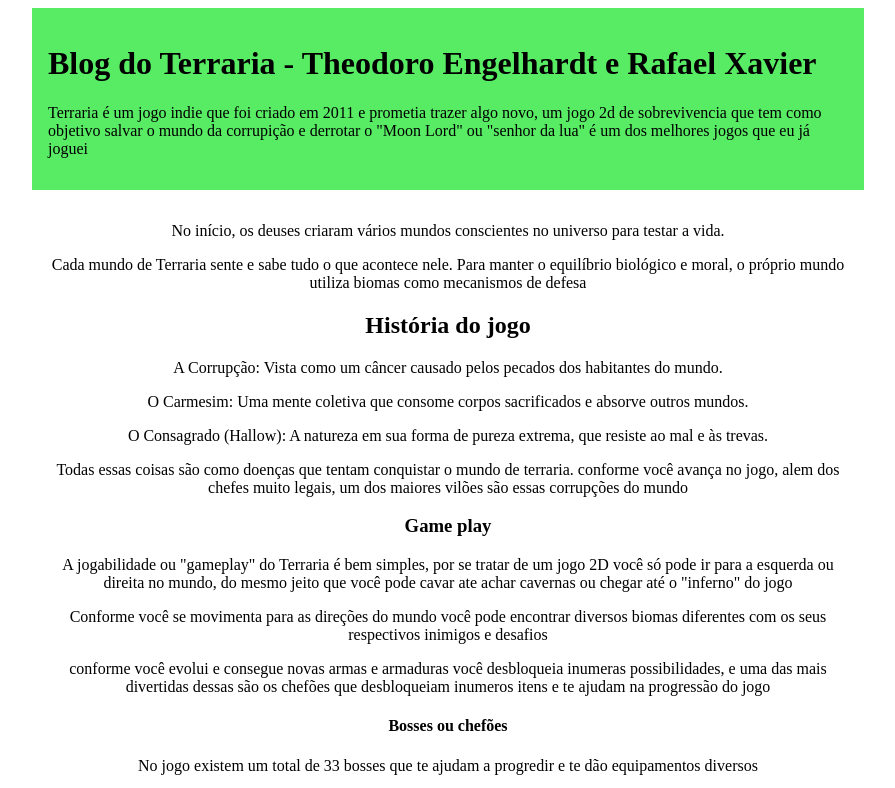
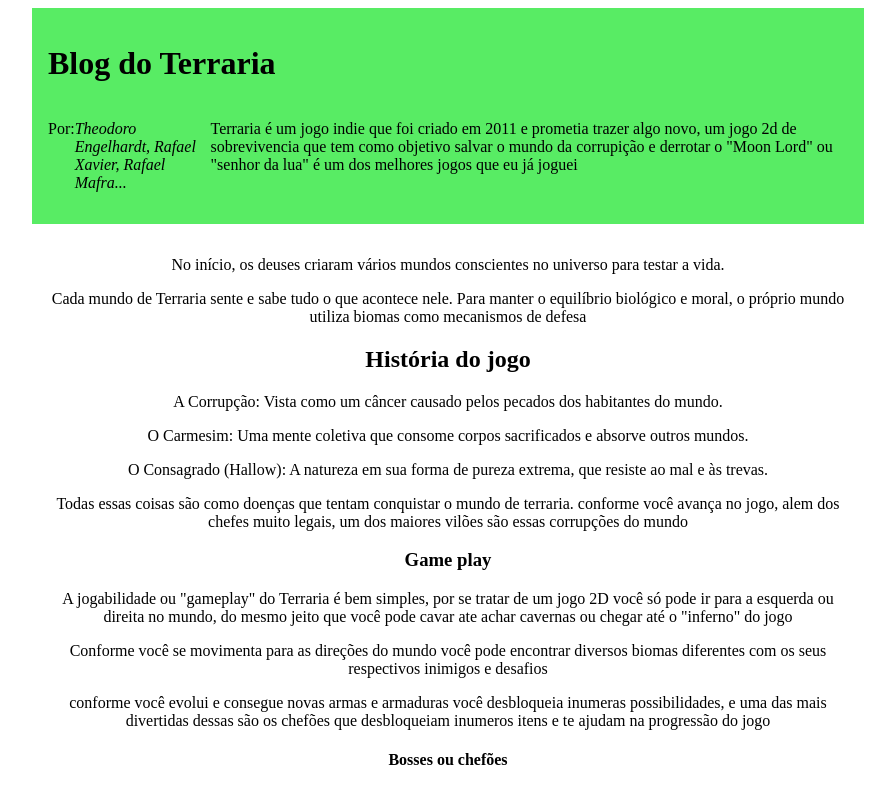
Before and after one commit to irmaodojorel123/projeto-l-, a plain HTML site: page index.html in a window 1280 px wide. Shown: the top 788 px of the page, without its empty margins (192-1087 px from the left). Drawn offline with Linux system fonts and the light colour scheme.

Commit message:
Teste de Autores

```diff
--- a/index.html
+++ b/index.html
@@ -1,5 +1,5 @@
 <!DOCTYPE html>
-<html lang="en">
+<html lang="pt-br">
 <head>
     <meta charset="UTF-8">
     <meta name="viewport" content="width=device-width, initial-scale=1.0">
@@ -19,14 +19,28 @@
             max-width: 800px;
             margin: 0 auto;
             padding: 16px;
+
         }
+
+       .Autores {
+          display: flex;
+
+       }
+       .nomes {
+        font-style: oblique;
+       }
     </style>
 </head>
 <body>
     <header>
-    <h1> Blog do Terraria   -    Theodoro Engelhardt e Rafael Xavier </h1>
+    <h1> Blog do Terraria  </h1>
+    <div class="Autores">
+    <p> Por:</p>
+    <p class="nomes"> Theodoro Engelhardt, Rafael Xavier, Rafael Mafra... </p>
     <p> Terraria é um jogo indie que foi criado em 2011 e prometia trazer algo novo, um jogo 2d de sobrevivencia que tem como objetivo salvar o mundo da corrupição e derrotar o "Moon Lord" ou "senhor da lua" é um dos melhores jogos que eu já joguei</p>
     </header>
+    </div>
+
     <main>
         <p> No início, os deuses criaram vários mundos conscientes no universo para testar a vida.<P>
         <P>Cada mundo de Terraria sente e sabe tudo o que acontece nele. Para manter o equilíbrio biológico e moral, o próprio mundo utiliza biomas como mecanismos de defesa</p>
```
